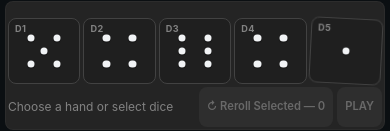
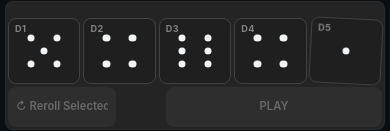
Before and after one commit to DavidMash/roll-call-prototype, a React (Vite) app: page / in a window 390 px wide. Shown: the part 710-841 px from the top of the page. Built offline with nearby package versions, Linux system fonts and the light colour scheme.

Commit message:
Play / Reroll on mobile UI update

```diff
--- a/src/components/RoundScreen.tsx
+++ b/src/components/RoundScreen.tsx
@@ -106,10 +106,13 @@ export function RoundScreen({ board, event, busy, progress, selection, setSelect
             ? `${preview.pips} pips × ${preview.multiplier}${showXMult ? ` × ${preview.xMult} XMult` : ''}${preview.bossFactor !== 1 ? ` × ${preview.bossFactor} Boss` : ''} = ${preview.score} points`
             : effectiveSelection.dieIds.length ? 'Select a complete participating set' : 'Choose a hand or select dice'}</Text>
           <Group gap="xs" wrap="nowrap">
-            {awaitingWardenChoice ? <Button size="sm" color="cyan" disabled={busy || selectedWardenDieId === null}
+            {awaitingWardenChoice ? <Button className="unlock-action" size="sm" color="cyan" disabled={busy || selectedWardenDieId === null}
               onClick={() => submit({ type: 'UNLOCK_WARDEN_DIE', dieId: selectedWardenDieId! })}>UNLOCK DIE</Button> : <>
-              <Button size="sm" variant="default" disabled={busy || !canReroll} aria-label={`Reroll Selected — ${effectiveSelection.dieIds.length}`} onClick={() => submit(manualAction)}>↻ Reroll Selected — {effectiveSelection.dieIds.length}</Button>
-              <Button size="sm" color={lastPlay ? 'red' : undefined} disabled={busy || !valid} onClick={() => submit({ type: 'PLAY', hand: effectiveSelection.hand!, dieIds: effectiveSelection.dieIds })}>{lastPlay ? 'LAST PLAY' : 'PLAY'}</Button>
+              <Button className="reroll-action" size="sm" variant="default" disabled={busy || !canReroll} aria-label={`Reroll Selected — ${effectiveSelection.dieIds.length}`} onClick={() => submit(manualAction)}>↻ Reroll Selected — {effectiveSelection.dieIds.length}</Button>
+              <Text component="output" className="mobile-score-total" size="xs" fw={800} aria-live="polite" aria-label={preview ? `Projected score ${preview.score} points` : 'No projected score'}>
+                {preview ? `${preview.score} PTS` : ''}
+              </Text>
+              <Button className="play-action" size="sm" color={lastPlay ? 'red' : undefined} disabled={busy || !valid} onClick={() => submit({ type: 'PLAY', hand: effectiveSelection.hand!, dieIds: effectiveSelection.dieIds })}>{lastPlay ? 'LAST PLAY' : 'PLAY'}</Button>
             </>}
           </Group>
         </div>
--- a/src/components/TopHud.tsx
+++ b/src/components/TopHud.tsx
@@ -3,7 +3,6 @@ import { CONFIG } from '../game/config';
 import type { Board } from '../game/types';
 import { FLAMES } from '../game/flames';
 import type { PlaybackSpeed } from '../useGame';
-import { BOSSES } from '../game/bosses';
 
 function HudStat({ testId, icon, label, value }: { testId: string; icon: string; label: string; value: number }) {
   return <div className="hud-stat" data-testid={testId} aria-label={`${label} ${value}`}>
@@ -38,8 +37,7 @@ export function TopHud({ board, speed, setSpeed, openRunInfo, openHelp, openRest
           ? <div className="hud-phase" aria-label={board.phase === 'shop' ? 'Shop phase' : board.phase === 'flameSelection' ? 'Flame Selection phase' : 'Round Summary phase'}>
             {board.phase === 'shop' ? 'SHOP' : board.phase === 'flameSelection' ? 'FLAME SELECTION' : 'SUMMARY'}
           </div>
-          : board.phase === 'round' ? <><HudStat testId="stat-rerolls" icon="↻" label="Rerolls" value={board.manualRerollsRemaining} />
-            {board.boss && <div className="hud-phase" data-testid="boss-hud-label">{BOSSES[board.boss.type].name}</div>}</>
+          : board.phase === 'round' ? <HudStat testId="stat-rerolls" icon="↻" label="Rerolls" value={board.manualRerollsRemaining} />
             : <div className="hud-phase" aria-label={board.phase === 'bust' ? 'Bust phase' : 'Run ended'}>{board.phase === 'bust' ? 'BUST' : 'OVER'}</div>}
       </Group>
       <Group className="hud-actions" gap={6} wrap="nowrap">
--- a/src/styles.css
+++ b/src/styles.css
@@ -77,6 +77,7 @@ button { font: inherit; }
 .gameplay-dock .dice-row { flex: 1 1 560px; }
 .gameplay-actions { flex: 0 1 330px; display: grid; justify-items: end; gap: 7px; padding: 0 4px 5px; }
 .selection-preview { min-height: 17px; text-align: right; }
+.mobile-score-total { display: none; }
 .dice-row { display: grid; grid-template-columns: repeat(var(--dice-columns, 5), minmax(74px, 104px)); justify-content: center; gap: 8px; min-width: 0; }
 .die-wrap { min-width: 0; }
 .ability-label { height: 20px; display: flex; align-items: center; justify-content: center; text-align: center; font-size: .58rem; font-weight: 800; color: var(--mantine-color-teal-3); letter-spacing: .04em; }
@@ -403,13 +404,21 @@ button { font: inherit; }
   .active-gameplay .ability-label { height: 14px; font-size: .42rem; }
   .active-gameplay .pip-face { width: min(58%, 39px); }
   .active-gameplay .gameplay-actions {
-    min-width: 0; display: grid; grid-template-columns: minmax(0, 1fr) auto; align-items: center;
+    min-width: 0; display: grid; grid-template-columns: minmax(0, 1fr); align-items: center;
     gap: 3px 6px; padding: 0; justify-items: stretch;
   }
   .active-gameplay .charge-controls { grid-column: 1 / -1; min-width: 0; margin: 0; flex-wrap: nowrap; }
-  .active-gameplay .selection-preview { min-width: 0; min-height: 0; overflow: hidden; text-overflow: ellipsis; white-space: nowrap; text-align: left; }
-  .active-gameplay .gameplay-actions > .mantine-Group-root:last-child { width: auto; min-width: 0; flex-wrap: nowrap; justify-content: flex-end; }
-  .active-gameplay .gameplay-actions > .mantine-Group-root:last-child .mantine-Button-root { min-height: 40px; padding-inline: 9px; }
+  .active-gameplay .selection-preview { display: none; }
+  .active-gameplay .gameplay-actions > .mantine-Group-root:last-child {
+    width: 100%; min-width: 0; display: grid; grid-template-columns: minmax(0, 1fr) auto minmax(0, 2fr);
+    flex-wrap: nowrap; justify-content: stretch;
+  }
+  .active-gameplay .mobile-score-total {
+    min-width: 42px; min-height: 40px; display: flex; align-items: center; justify-content: center;
+    color: var(--mantine-color-teal-3); font-size: .66rem; font-variant-numeric: tabular-nums; white-space: nowrap;
+  }
+  .active-gameplay .gameplay-actions > .mantine-Group-root:last-child .mantine-Button-root { width: 100%; min-height: 40px; padding-inline: 9px; }
+  .active-gameplay .gameplay-actions > .mantine-Group-root:last-child .mantine-Button-root:only-child { grid-column: 1 / -1; }
 }
 
 @media (max-width: 430px) {
```
Also changed, not shown: 2 other files (tests, documents, lock files or other folders).
